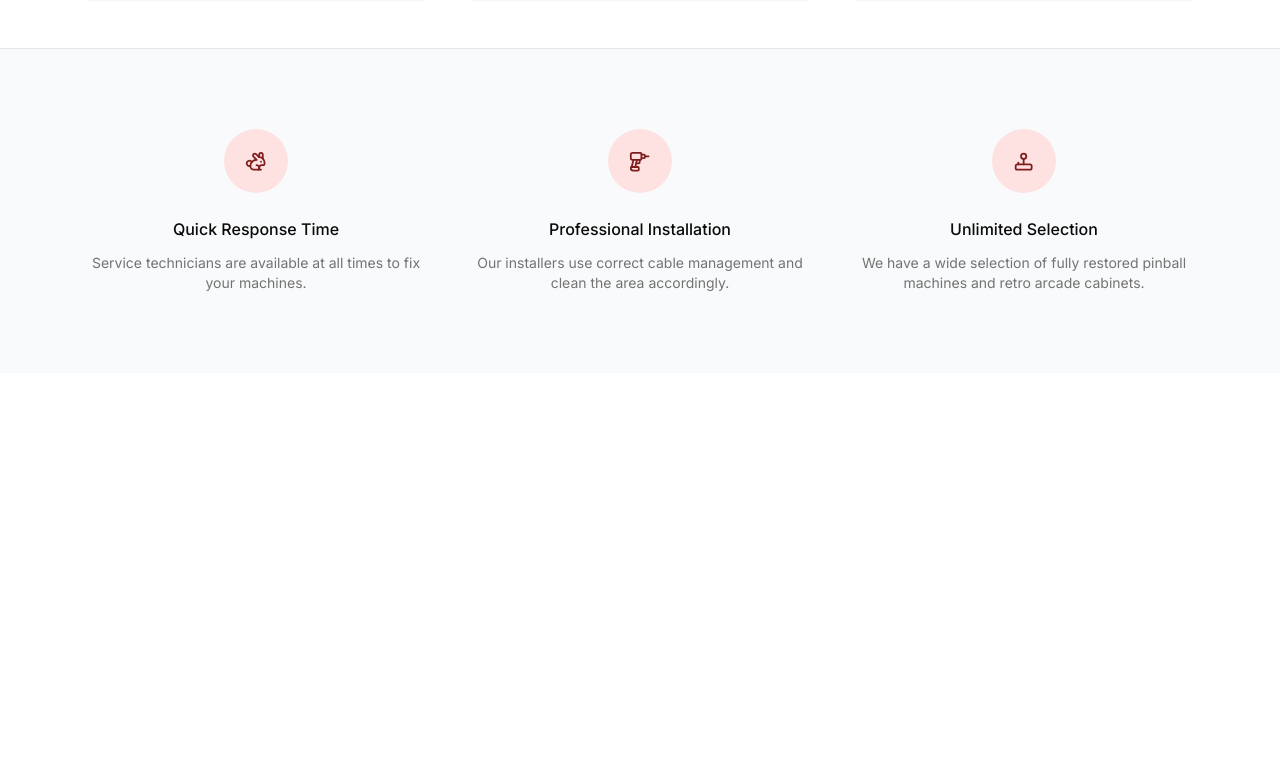
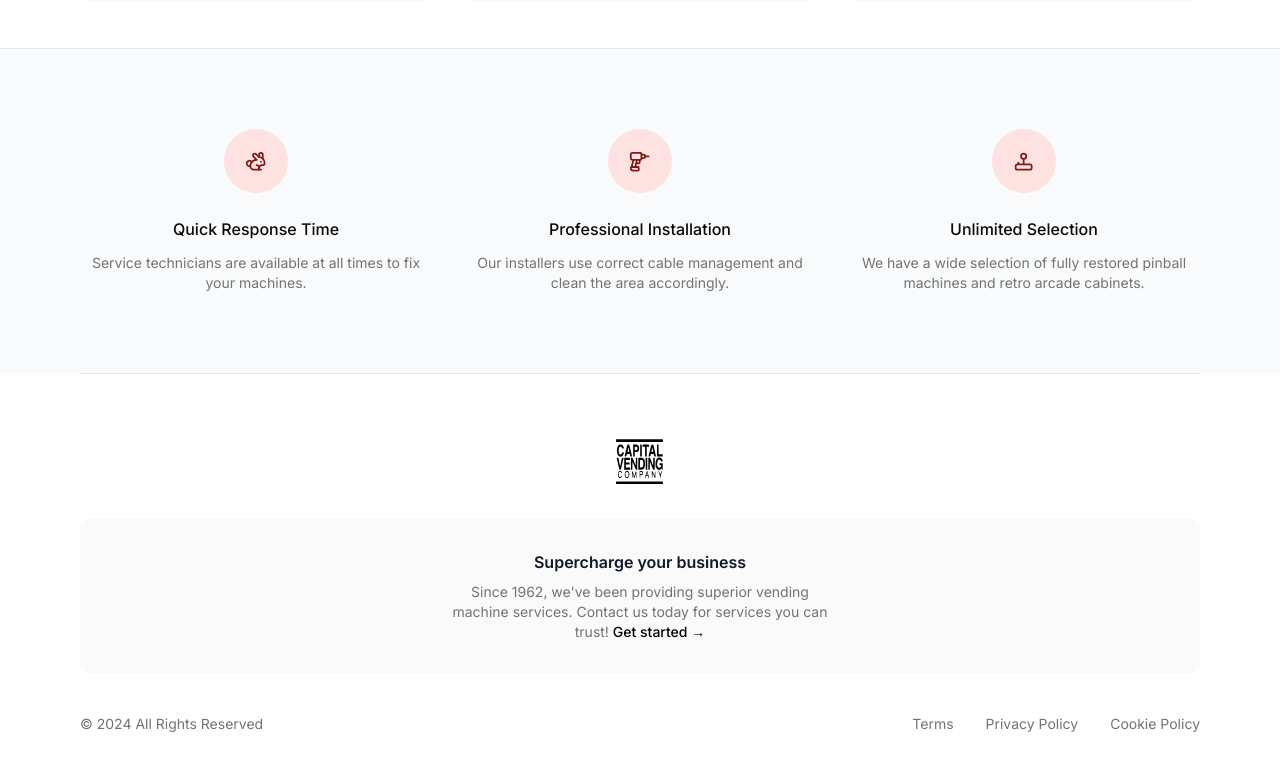
Before and after one commit to aydenomealy/CapitalVending, a Next.js app: page / in a window 1280 px wide. Shown: the part 821-1591 px from the top of the page. Before the commit the page ends 1194 px from the top, so only its background shows below. Built offline with nearby package versions, Linux system fonts and the light colour scheme.

Commit message:
Created footer

```diff
--- a/src/app/layout.tsx
+++ b/src/app/layout.tsx
@@ -3,6 +3,7 @@ import { Inter } from "next/font/google";
 import "./globals.css";
 import {cn} from "@/lib/utils";
 import Navbar from "@/components/Navbar";
+import Footer from "@/components/Footer";
 
 const inter = Inter({ subsets: ["latin"] });
 
@@ -25,7 +26,10 @@ export default function RootLayout({
           )}>
       <main className='relative flex flex-col min-h-screen'>
           <Navbar/>
-          <div className='flex-grow flex-1'>{children}</div>
+          <div className='flex-grow flex-1'>
+              {children}
+          </div>
+          <Footer/>
       </main>
       </body>
     </html>
--- /dev/null
+++ b/src/components/Footer.tsx
@@ -0,0 +1,90 @@
+'use client'
+
+import {usePathname} from "next/navigation";
+import MaxWidthWrapper from "@/components/MaxWidthWrapper";
+import {Icons} from './Icons'
+import Link from "next/link";
+
+const Footer = () => {
+    const pathname = usePathname()
+    const pathsToMinimize = [
+        '/about',
+        '/contact',
+        '/careers'
+    ]
+
+    return (
+        <footer className='bg-white flex-grow-0'>
+            <MaxWidthWrapper>
+                <div className='border-t border-b-red-600'>
+                    {pathsToMinimize.includes(pathname) ? null : (
+                        <div className='pb-8 pt-16'>
+                            <div className='flex justify-center'>
+                                <Icons.logo className="h-12 w-auto"/>
+                            </div>
+                        </div>
+                    )}
+
+                    {pathsToMinimize.includes(pathname) ? null : (
+                        <div>
+                            <div className='relative flex items-center px-6 py-6 sm:py-8 lg:mt-0'>
+                                <div className='absolute inset-0 overflow-hidden rounded-lg'>
+                                    <div
+                                        aria-hidden='true'
+                                        className='absolute bg-zinc-50 inset-0 bg-gradient-to-br bg-opacity-90'
+                                    />
+                                </div>
+
+                                <div className='text-center relative mx-auto max-w-sm'>
+                                    <h3 className='font-semibold text-gray-900'>
+                                        Supercharge your business
+                                    </h3>
+                                    <p className='mt-2 text-sm text-muted-foreground'>
+                                        Since 1962, we&apos;ve been providing superior vending machine services.
+                                        Contact us today for services you can trust!{' '}
+                                        <Link
+                                            href='/sign-in?as=seller'
+                                            className='whitespace-nowrap font-medium text-black hover:text-zinc-900'>
+                                            Get started &rarr;
+                                        </Link>
+                                    </p>
+                                </div>
+                            </div>
+                        </div>
+                    )}
+                </div>
+
+                <div className='py-10 md:flex md:items-center md:justify-between'>
+                    <div className='text-center md:text-left'>
+                        <p className='text-sm text-muted-foreground'>
+                            &copy; {new Date().getFullYear()} All Rights
+                            Reserved
+                        </p>
+                    </div>
+
+                    <div className='mt-4 flex items-center justify-center md:mt-0'>
+                        <div className='flex space-x-8'>
+                            <Link
+                                href='#'
+                                className='text-sm text-muted-foreground hover:text-gray-600'>
+                                Terms
+                            </Link>
+                            <Link
+                                href='#'
+                                className='text-sm text-muted-foreground hover:text-gray-600'>
+                                Privacy Policy
+                            </Link>
+                            <Link
+                                href='#'
+                                className='text-sm text-muted-foreground hover:text-gray-600'>
+                                Cookie Policy
+                            </Link>
+                        </div>
+                    </div>
+                </div>
+            </MaxWidthWrapper>
+        </footer>
+    )
+}
+
+export default Footer
```
